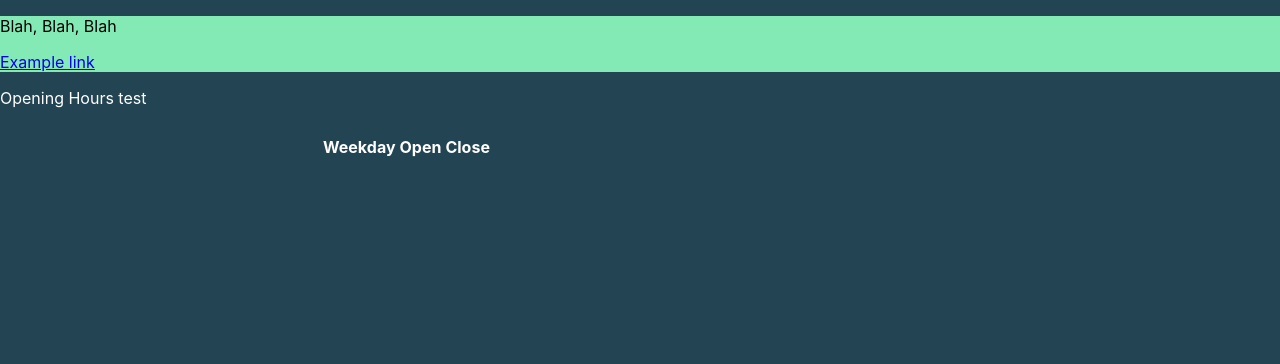
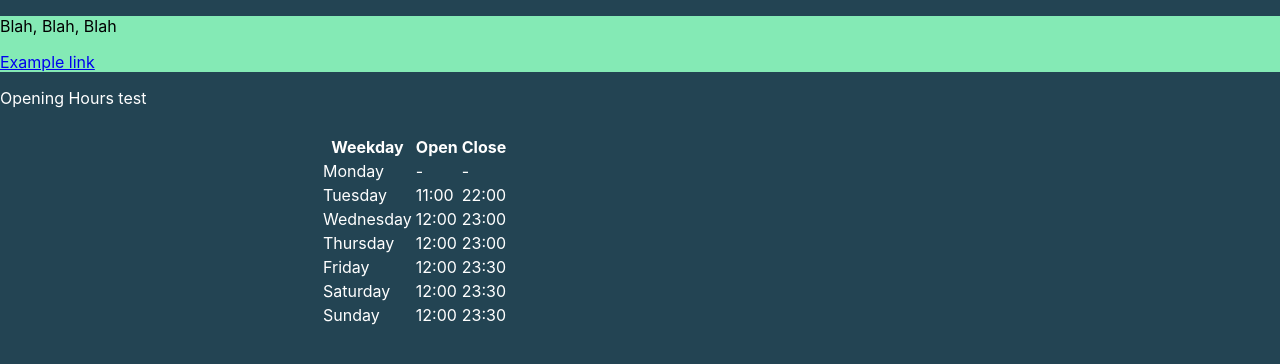
Before and after one commit to rcbcastillo/QA-Cinema, a React (Create React App) app in the folder qa-cinema/: page / in a window 1280 px wide. Shown: the top 364 px of the page. Built offline with nearby package versions, Linux system fonts and the light colour scheme.

Commit message:
Json table output functionality working

```diff
--- a/qa-cinema/src/Components/JsonTable.jsx
+++ b/qa-cinema/src/Components/JsonTable.jsx
@@ -23,7 +23,9 @@ const JsonTable = ({jsonData}) => {
                 </tr>
             </thead>
             <tbody>
-                <PrintTableRows rowData={jsonData} />
+                {
+                    jsonData.map((row) => <PrintTableRows rowData={row}/>)
+                }
             </tbody>
         </Table>
     )
--- a/qa-cinema/src/Components/PrintTableRows.jsx
+++ b/qa-cinema/src/Components/PrintTableRows.jsx
@@ -1,17 +1,16 @@
 import React from "react";
 
-const PrintTableRows = ({rowData}) => {
-    const tableKeys = Object.keys(rowData[0]);
+const PrintTableRows = ({ rowData }) => {
     console.log({rowData});
-    rowData.map((row, index) => {
+    console.log("Got to here!");
         return (
-            <tr key={index}>
-                {tableKeys.map((key) => (
-                    <td>{row[key]}</td>
-                ))}
+            <tr>
+            {
+                Object.values(rowData).map((value, i) =>
+                <td key={i}>{value}</td>)
+            }
             </tr>
         )
-});
 }
 
 export default PrintTableRows;
```
